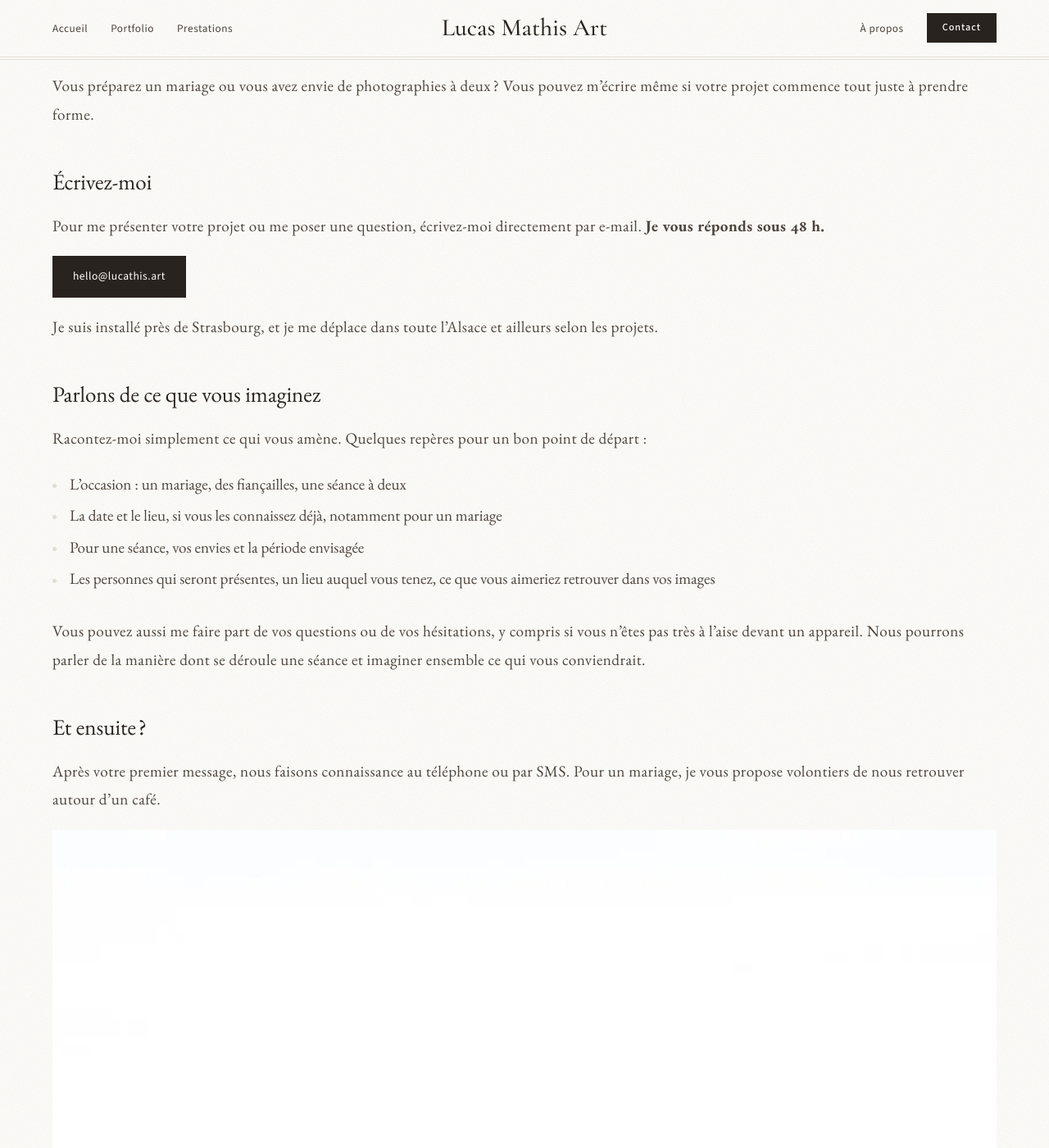
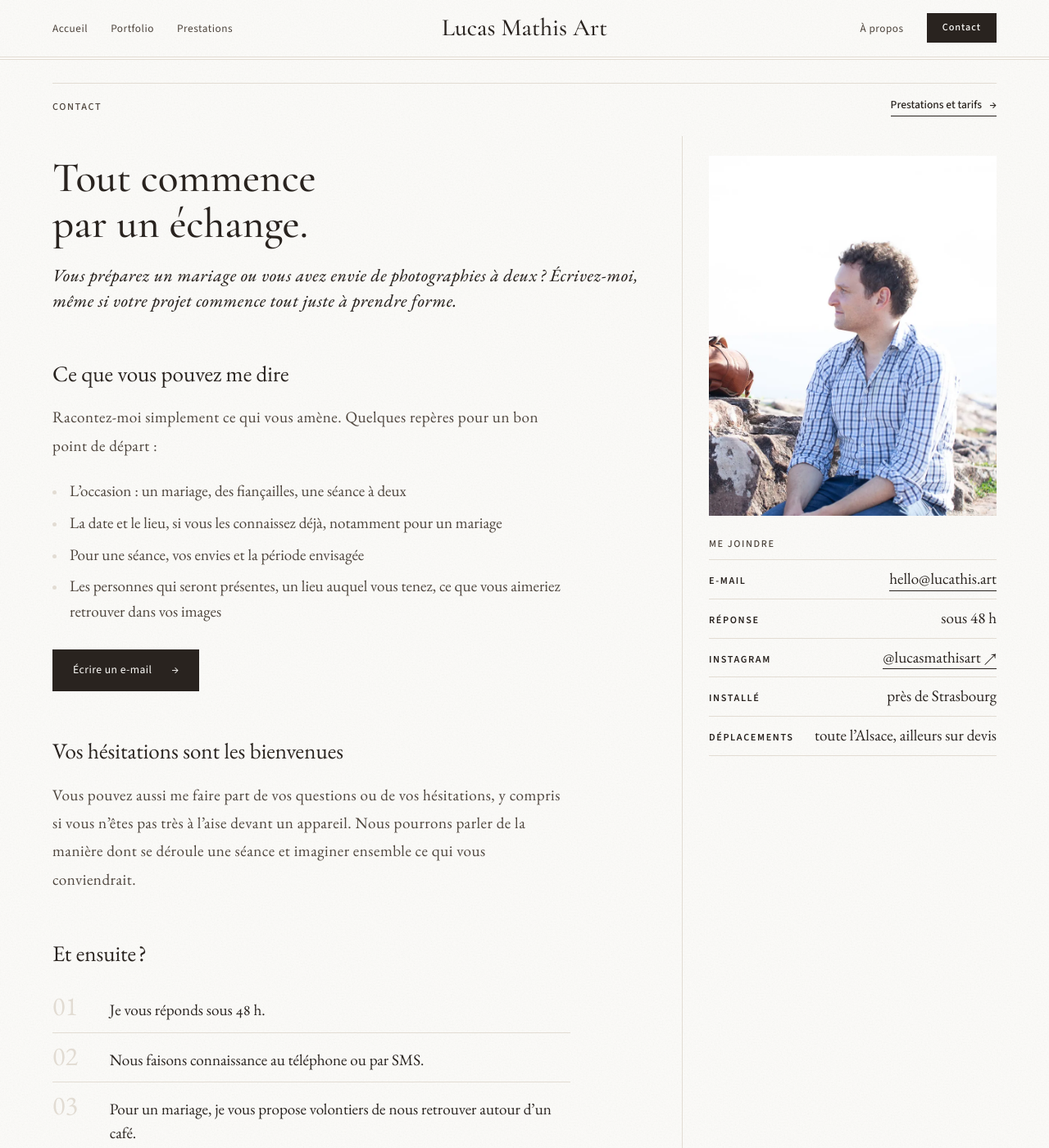
Before and after one commit to lucathis67/lucathis67.github.io, a Jekyll site: the page built from contact.html, in a window 1280 px wide and 1400 px high. Shown: the whole window at 82% size. Built offline with Jekyll 4.4.1, drawn with Linux system fonts in a browser that asks for light colours; some of the changed text lies outside the part shown.

Commit message:
Contact en « une » : colonne principale et carte « Me joindre »
Gabarit 2/3 + 1/3 de l'accueil, ligne d'étiquette, carte de côté avec
e-mail, délai de réponse, Instagram et zone, étapes numérotées après le
premier message. Emplacement du futur formulaire marqué en commentaire.

Co-Authored-By: Claude Opus 5.5 <noreply@anthropic.com>
Claude-Session: https://claude.ai/code/session_0113PDwhUJTULu7bvx6oTQPt

```diff
--- a/contact.html
+++ b/contact.html
@@ -4,22 +4,53 @@ ref: contact
 title: "Contact | Lucas Mathis, photographe à Strasbourg"
 description: "Contactez Lucas Mathis pour votre mariage ou une séance photo de couple à Strasbourg et en Alsace. Parlons de votre projet !"
 permalink: "/contact.html"
-main_class: "profile-page"
+main_class: "contact-page"
 heading: "Tout commence par un échange."
-hero_image: "/images/contact/contact-1-270.jpg"
+og_image: "/images/contact/contact-1-270.jpg"
 og_image_alt: "Photographie illustrant la page Contact de Lucas Mathis Art."
 ---
+{%- assign t = site.data.translations[page.lang] | default: site.data.translations[site.lang] -%}
+<div class="page-label">
+  <p class="eyebrow">Contact</p>
+  <a class="text-link" href="{{ '/prestations.html' | relative_url }}">Prestations et tarifs <span aria-hidden="true">→</span></a>
+</div>
 
-<div class="profile-panel">
-      <div class="profile-intro">
-        <p>
-         Vous préparez un mariage ou vous avez envie de photographies à deux ? Vous pouvez m’écrire même si votre projet commence tout juste à prendre forme.
-        </p>
-        <h2 class="section-title">Écrivez-moi</h2>
-        <p>Pour me présenter votre projet ou me poser une question, écrivez-moi directement par e-mail. <strong>Je vous réponds sous&nbsp;48&nbsp;h.</strong></p>
-        <p><a class="button-link" href="mailto:hello@lucathis.art">hello@lucathis.art</a></p>
-        <p>Je suis installé près de Strasbourg, et je me déplace dans toute l’Alsace et ailleurs selon les projets.</p>
-        <h2 class="section-title">Parlons de ce que vous imaginez</h2>
+<div class="contact-layout">
+  <div class="contact-head">
+    <h1 class="page-title">{{ page.heading | escape }}</h1>
+    <p class="standfirst">Vous préparez un mariage ou vous avez envie de photographies à deux ? Écrivez-moi, même si votre projet commence tout juste à prendre forme.</p>
+  </div>
+
+  <aside class="contact-card" aria-labelledby="contact-card-title">
+    <img class="contact-portrait" src="{{ "/images/contact/infos-1-272.jpg" | relative_url }}" alt="Lucas Mathis, assis sur un rocher en plein soleil, regarde au loin." width="800" height="1200" loading="eager">
+    <h2 class="eyebrow" id="contact-card-title">Me joindre</h2>
+    <dl class="contact-facts">
+      <div>
+        <dt>E-mail</dt>
+        <dd><a href="mailto:{{ site.email }}">{{ site.email }}</a></dd>
+      </div>
+      <div>
+        <dt>Réponse</dt>
+        <dd>sous 48 h</dd>
+      </div>
+      <div>
+        <dt>Instagram</dt>
+        <dd><a href="{{ site.instagram_url }}" target="_blank" rel="noopener noreferrer">{{ site.instagram_handle }} <span aria-hidden="true">↗</span><span class="visually-hidden"> {{ t.new_tab }}</span></a></dd>
+      </div>
+      <div>
+        <dt>Installé</dt>
+        <dd>près de Strasbourg</dd>
+      </div>
+      <div>
+        <dt>Déplacements</dt>
+        <dd>toute l’Alsace, ailleurs sur devis</dd>
+      </div>
+    </dl>
+  </aside>
+
+  <div class="contact-body">
+    <section aria-labelledby="contact-message">
+      <h2 class="section-title" id="contact-message">Ce que vous pouvez me dire</h2>
       <p>Racontez-moi simplement ce qui vous amène. Quelques repères pour un bon point de départ :</p>
       <ul class="contact-checklist">
         <li>L’occasion : un mariage, des fiançailles, une séance à deux</li>
@@ -27,14 +58,26 @@ og_image_alt: "Photographie illustrant la page Contact de Lucas Mathis Art."
         <li>Pour une séance, vos envies et la période envisagée</li>
         <li>Les personnes qui seront présentes, un lieu auquel vous tenez, ce que vous aimeriez retrouver dans vos images</li>
       </ul>
+      {%- comment -%}
+        Emplacement du futur formulaire guidé (date, lieu, type de projet,
+        message) : il prendra la place de ce bouton, qui restera en dessous
+        pour ceux qui préfèrent écrire librement.
+      {%- endcomment %}
+      <p class="contact-action"><a class="button-link" href="mailto:{{ site.email }}">Écrire un e-mail <span aria-hidden="true">→</span></a></p>
+    </section>
+
+    <section aria-labelledby="contact-hesitations">
+      <h2 class="section-title" id="contact-hesitations">Vos hésitations sont les bienvenues</h2>
       <p>Vous pouvez aussi me faire part de vos questions ou de vos hésitations, y compris si vous n’êtes pas très à l’aise devant un appareil. Nous pourrons parler de la manière dont se déroule une séance et imaginer ensemble ce qui vous conviendrait.</p>
-        <h2 class="section-title">Et ensuite ?</h2>
-        <p>Après votre premier message, nous faisons connaissance au téléphone ou par SMS. Pour un mariage, je vous propose volontiers de nous retrouver autour d’un café.</p>
-      </div>
-      <img class="profile-portrait" src="{{ "/images/contact/infos-1-272.jpg" | relative_url }}" alt="Portrait en pied de Lucas Mathis face à l'objectif" height="1200" width="800">
-      <div class="profile-details">
-         <h2 class="section-title">Découvrir mon travail au fil des jours</h2>
-        <p>Je partage également sur Instagram mes derniers reportages et quelques moments de mon quotidien de photographe. Vous y retrouverez les rencontres, les lieux et les lumières qui nourrissent mon regard.</p>
-        <p><a href="https://www.instagram.com/lucasmathisart" target="_blank" rel="noopener noreferrer">@lucasmathisart<span class="visually-hidden"> {{ site.data.translations.fr.new_tab }}</span></a></p>
+    </section>
+
+    <section aria-labelledby="contact-ensuite">
+      <h2 class="section-title" id="contact-ensuite">Et ensuite ?</h2>
+      <ol class="contact-steps">
+        <li>Je vous réponds sous 48 h.</li>
+        <li>Nous faisons connaissance au téléphone ou par SMS.</li>
+        <li>Pour un mariage, je vous propose volontiers de nous retrouver autour d’un café.</li>
+      </ol>
+    </section>
   </div>
 </div>
```
Lines whose indentation alone changed are shown as unchanged.
